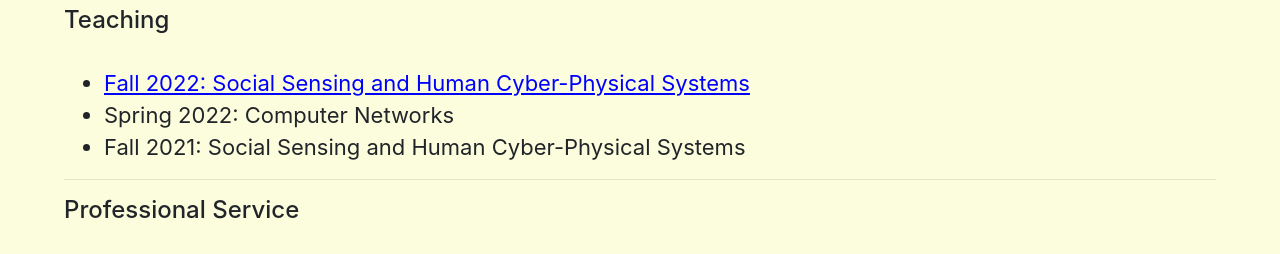
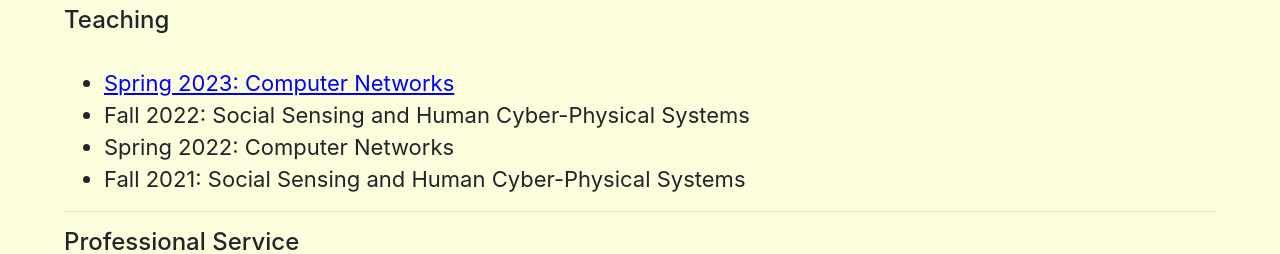
Before and after one commit to dwwebsite/dwwebsite.github.io, a plain HTML site: page teach.html in a window 1280 px wide. Shown: the part 543-797 px from the top of the page. Drawn offline with Linux system fonts and the light colour scheme.

Commit message:
Update teach.html

```diff
--- a/teach.html
+++ b/teach.html
@@ -466,7 +466,10 @@ Email: dwang24 at illinois dot edu
 
 <ul style="font-size:22px; line-height:32px">
 
-<li>  </b> <a href='./courses/fall22/index.html'>Fall 2022: Social Sensing and Human Cyber-Physical Systems</a>
+<li>  </b> <a href='./courses/spring23/index.html'>Spring 2023: Computer Networks</a>
+
+
+<li>  </b> Fall 2022: Social Sensing and Human Cyber-Physical Systems
 
 
 <li>  </b> Spring 2022: Computer Networks
```
